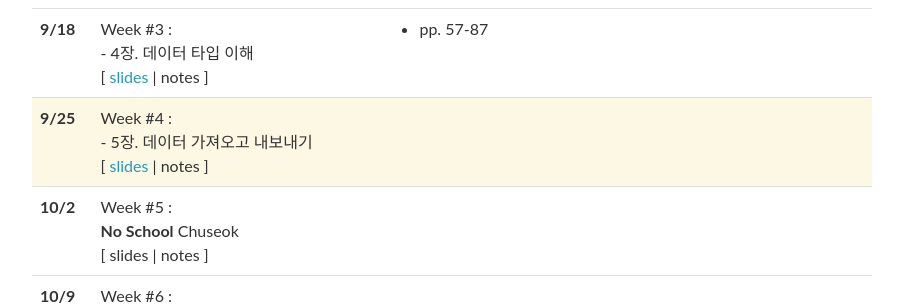
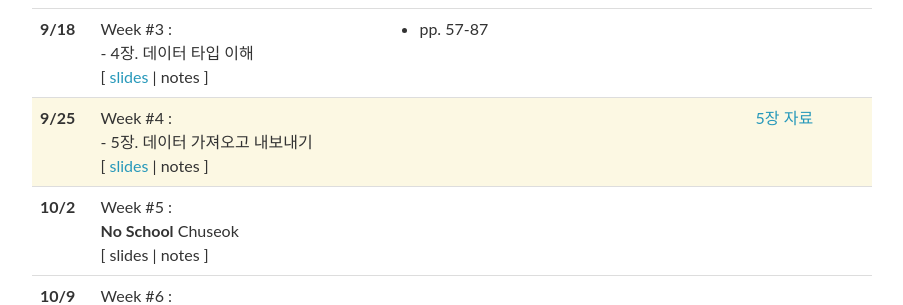
Before and after one commit to 2023-aaronkr/dju-sql, a Jekyll site: the page built from _pages/lectures.md, in a window 1280 px wide and 900 px high. Shown: the part 431-736 px from the top of the window, without its empty margins (188-1091 px from the left). Built offline with Jekyll 4.4.1, drawn with Linux system fonts in a browser that asks for light colours; nearby versions of some CDN libraries; comment, search, counter and statistics services are not loaded.

Commit message:
Upload chp 5 csvs

```diff
--- a/_data/lectures.yml
+++ b/_data/lectures.yml
@@ -30,7 +30,8 @@
     - 5장. 데이터 가져오고 내보내기
   slides: "https://docs.google.com/presentation/d/1Z8cWKAwqcK_tFAPPNKj3q66QY8zbqQlKjEqDTKexsq0/edit?usp=sharing"
   readings:
-  logistics:
+  logistics: >
+    <a href="https://2023-aaronkr.github.io/dju-sql/assets/downloads/chp05.zip">5장 자료</a>
 
 - date: 10/2
   week: 5
```
Also changed, not shown: 1 other file.
